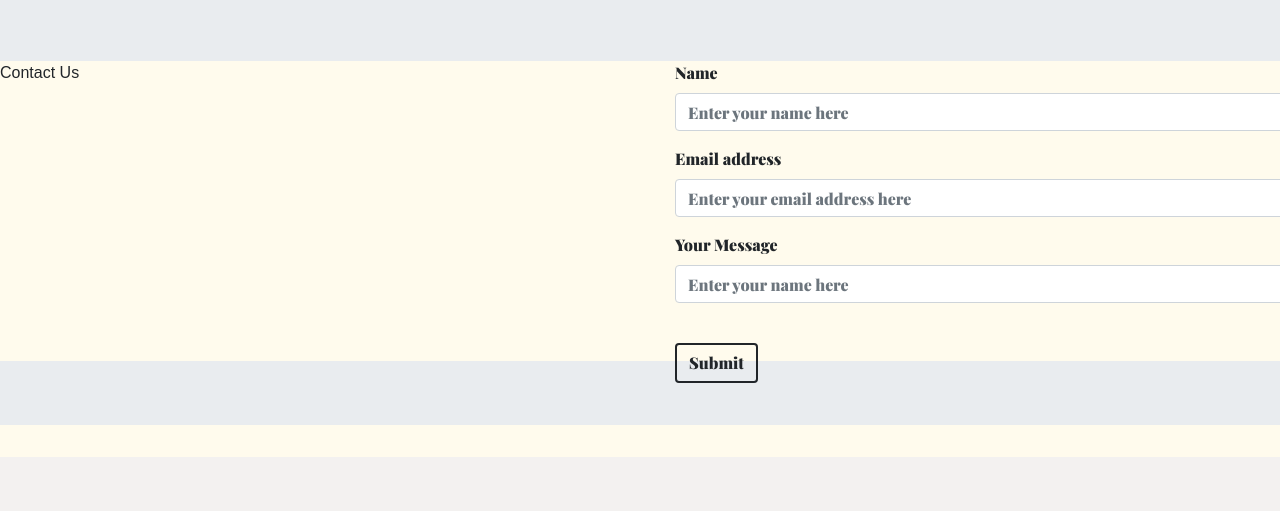
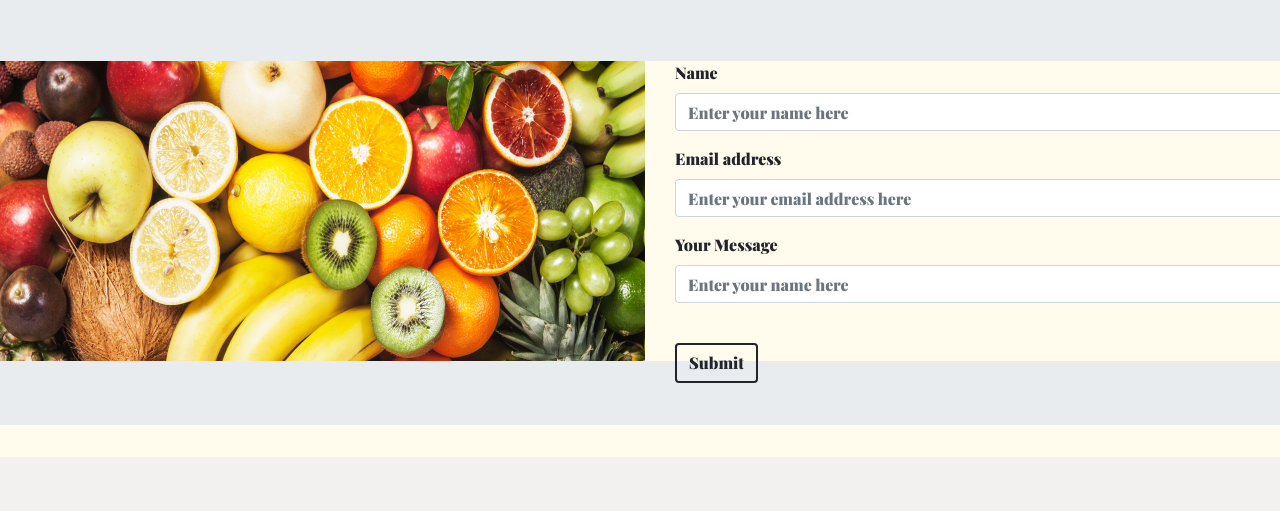
Before and after one commit to Maelvis/Super-Smoothies, a plain HTML site: page contact.html in a window 1280 px wide. Shown: the part 170-681 px from the top of the page. Drawn offline with nearby package versions, Linux system fonts and the light colour scheme.

Commit message:
Add carousel for contact prompt

```diff
--- a/contact.html
+++ b/contact.html
@@ -38,10 +38,17 @@
 
 <!-- Contact prompt -->
 <div class="jumbotron jumbotron-fluid contact">
-  <div class="row contact">
+  <div class="row">
     <div class="col-sm">
-      <p>Contact Us</p>
+  <div class="carousel slide" data-ride="carousel">
+    <div class="carousel-inner">
+      <div class="carousel-item active">
+        <img class="d-block" src="contactpromptphoto.png">
+      </div>
     </div>
+  </div>
+  </div>
+
 <!-- Contact form -->
     <div class="col-sm">
       <form>
--- a/style.css
+++ b/style.css
@@ -157,3 +157,5 @@ border-width: 1px;
 .label {
     font-family: 'Playfair Display', serif;
 }
+
+/* Contact prompt */
```
Also changed, not shown: contactpromptphoto.png (added).
